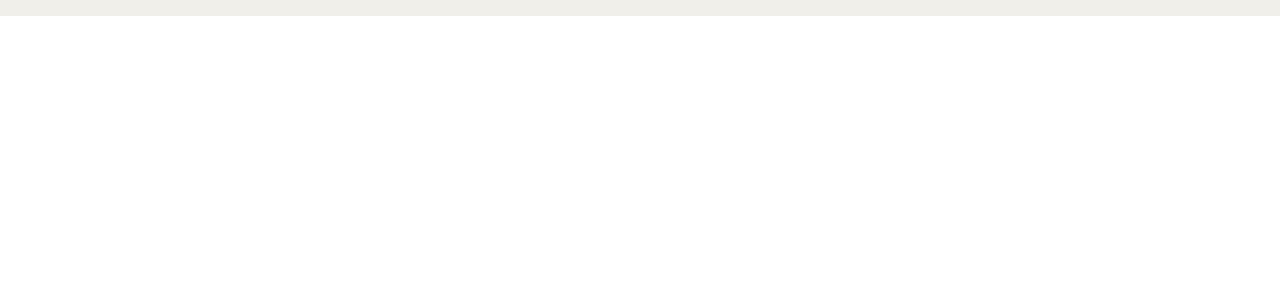
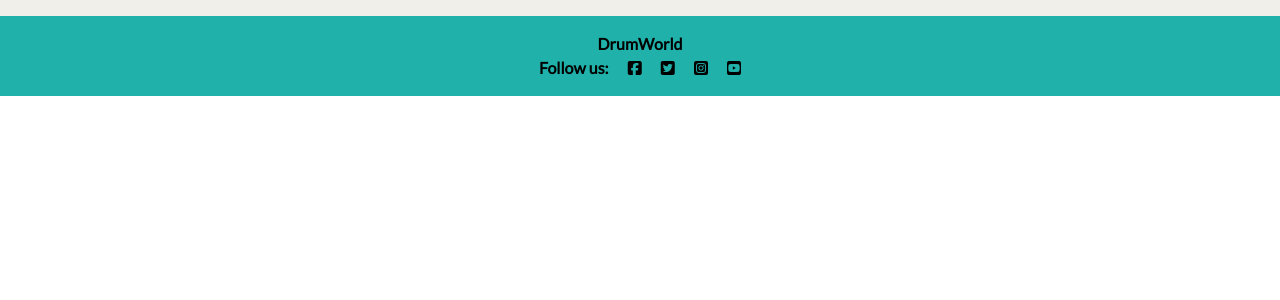
Before and after one commit to jlindeloef/drumworld, a Django app: page / in a window 1280 px wide. Shown: the part 86-386 px from the top of the page. Run offline with Django 3.2, Linux system fonts and the light colour scheme; data that the repository does not hold is empty; some libraries are stand-ins or nearby versions.

Commit message:
Create footer

```diff
--- a/static/css/style.css
+++ b/static/css/style.css
@@ -48,6 +48,10 @@ body {
     color: white;
     margin: 4px;
     text-transform: uppercase;
+}
+
+.dark-bg {
+    background-color: lightseagreen;
 }
 
 .masthead {
--- a/templates/base.html
+++ b/templates/base.html
@@ -12,7 +12,7 @@
   <script src="https://cdn.jsdelivr.net/npm/bootstrap@5.3.2/dist/js/bootstrap.bundle.min.js"
     integrity="sha384-C6RzsynM9kWDrMNeT87bh95OGNyZPhcTNXj1NW7RuBCsyN/o0jlpcV8Qyq46cDfL"
     crossorigin="anonymous"></script>
-  <link rel="stylesheet" href="{% static 'css/style.css' %}">
+  <link rel="stylesheet" href="{% static '/css/style.css' %}">
   <link rel="icon" href="{% static 'images/drum-set.png' %}">
 
   <title>DrumWorld</title>
@@ -58,17 +58,16 @@
     {% endblock content %}
 
   </main>
-  <!--Footer
-    <nav class="navbar bg-body-tertiary">
-      <div class="container-fluid">
-        <a class="navbar-brand" href="#">
-          <img src="/docs/5.3/assets/brand/bootstrap-logo.svg" alt="Logo" width="30" height="24" class="d-inline-block align-text-top">
-          Bootstrap
-        </a>
-      </div>
-    </nav>
-  -->
-<script src="https://kit.fontawesome.com/4e7d3fc856.js" crossorigin="anonymous"></script>
+  <!--Footer-->
+  <footer class="footer mt-auto py-3 dark-bg">
+      <p class="m-0 text-center text-black">DrumWorld</p>
+      <p class="m-0 text-center text-black">Follow us: <i class="fab fa-facebook-square ms-3"></i>
+          <i class="fab fa-twitter-square ms-3"></i>
+          <i class="fab fa-instagram-square ms-3"></i>
+          <i class="fab fa-youtube-square ms-3"></i></p>
+  </footer>
+
+  <script src="https://kit.fontawesome.com/4e7d3fc856.js" crossorigin="anonymous"></script>
 </body>
 
 </html>
```
